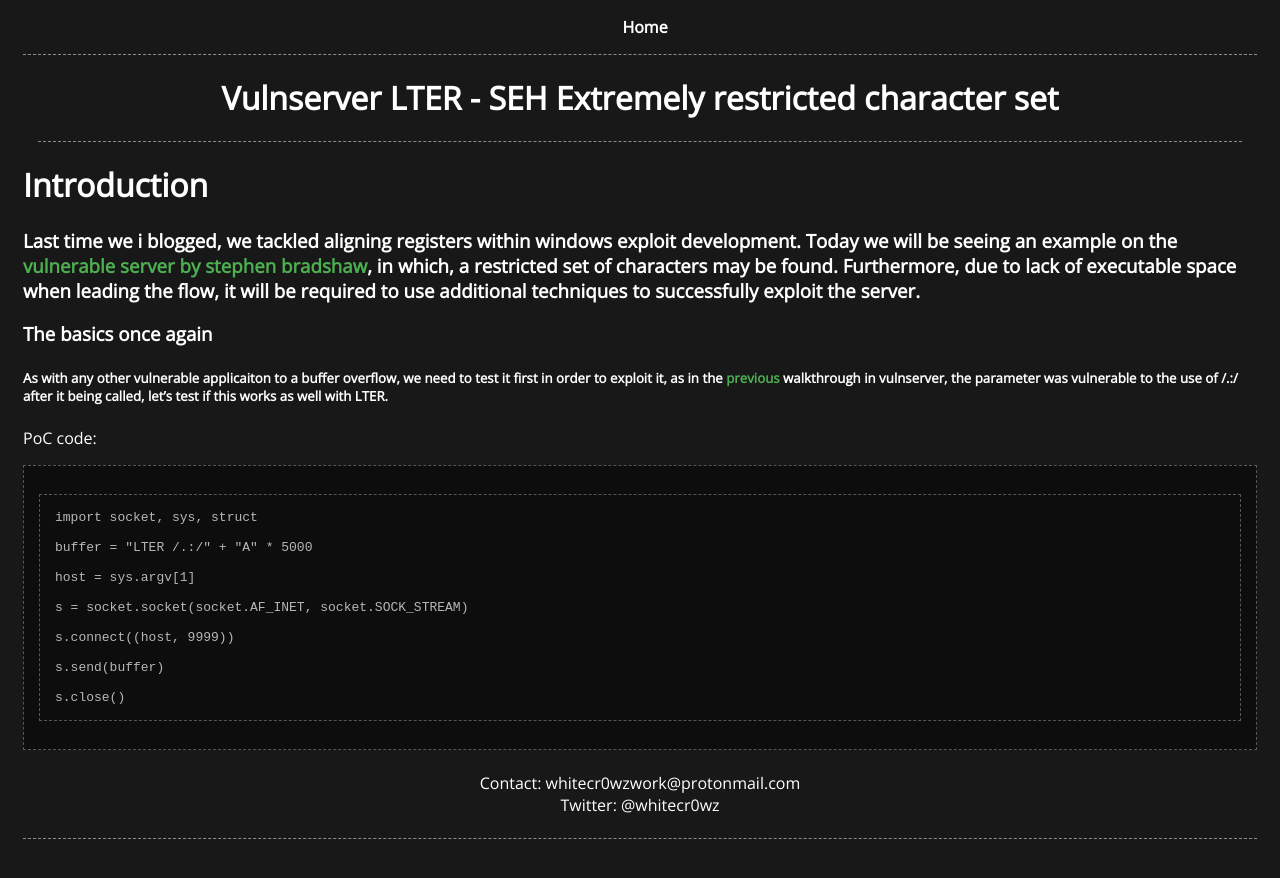
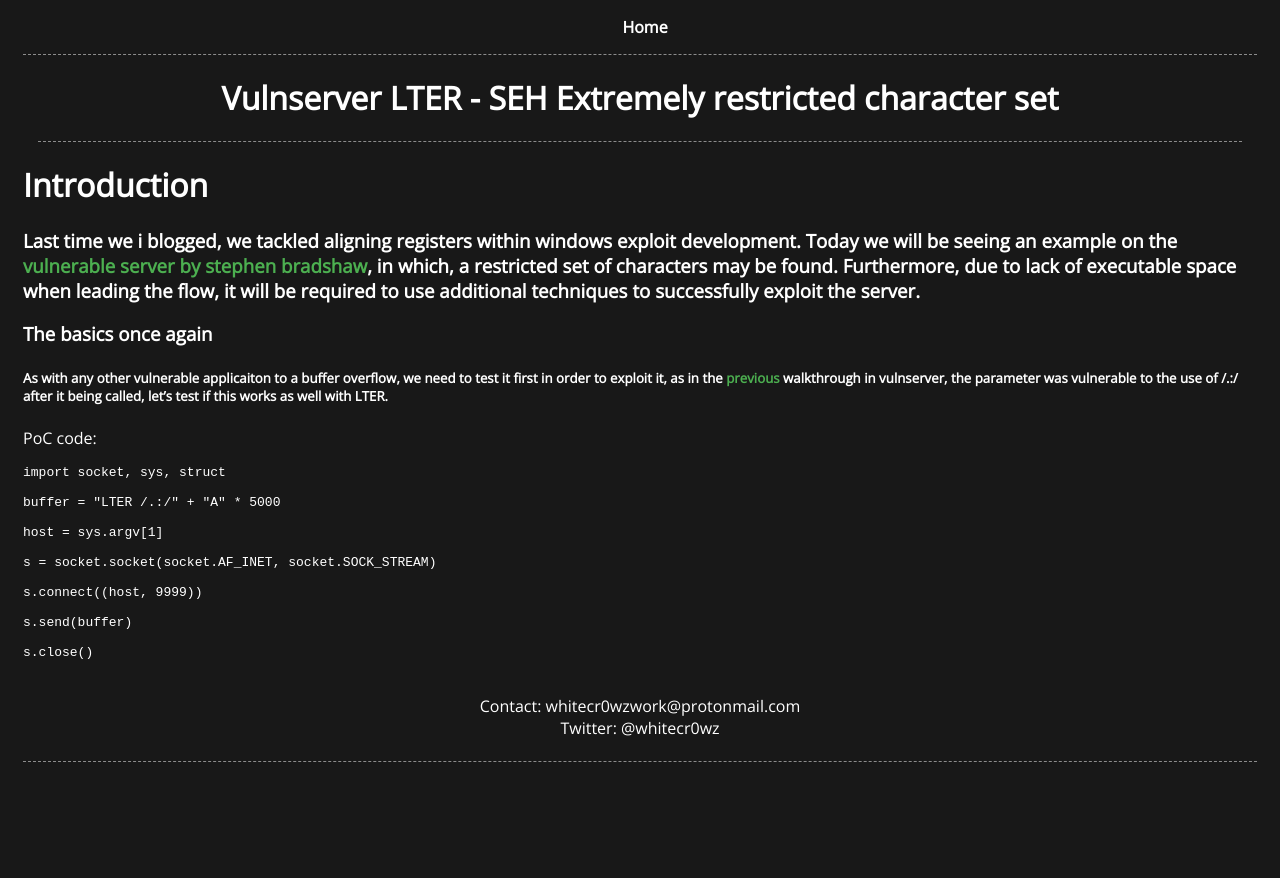
Before and after one commit to whitecr0wz/whitecr0wz.github.io, a Jekyll site: the page built from _posts/posts/020-03-09-Vulnserver-LTER.md, in a window 1280 px wide. Shown: the top 878 px of the page. Built offline with Jekyll 4.4.1, drawn with Linux system fonts in a browser that asks for light colours.

Commit message:
Update 020-03-09-Vulnserver-LTER.md

````diff
--- a/_posts/posts/020-03-09-Vulnserver-LTER.md
+++ b/_posts/posts/020-03-09-Vulnserver-LTER.md
@@ -17,7 +17,7 @@ en: true
 
 PoC code:
 
-```terminal
+```term
 import socket, sys, struct
 
 buffer = "LTER /.:/" + "A" * 5000
````
